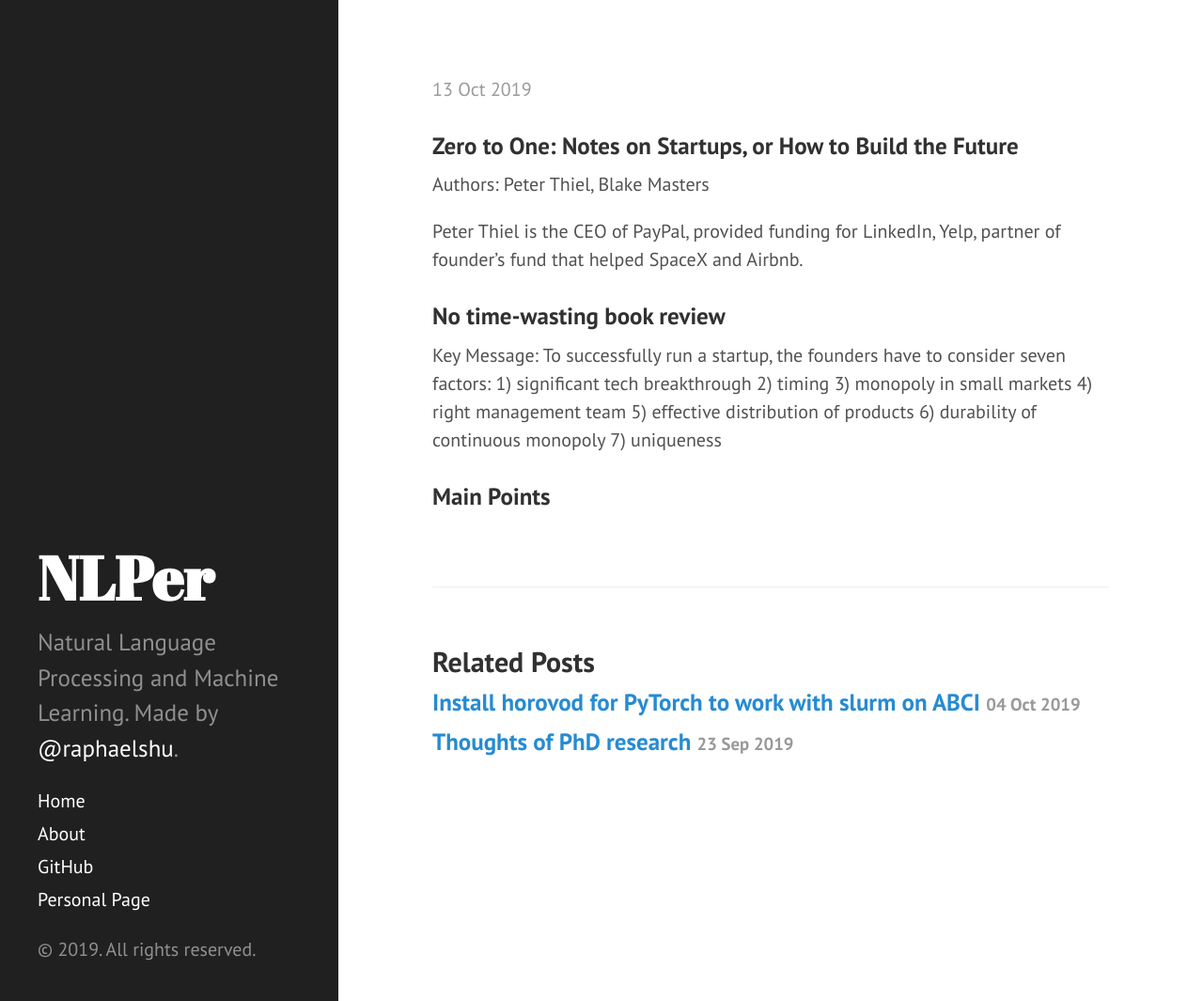
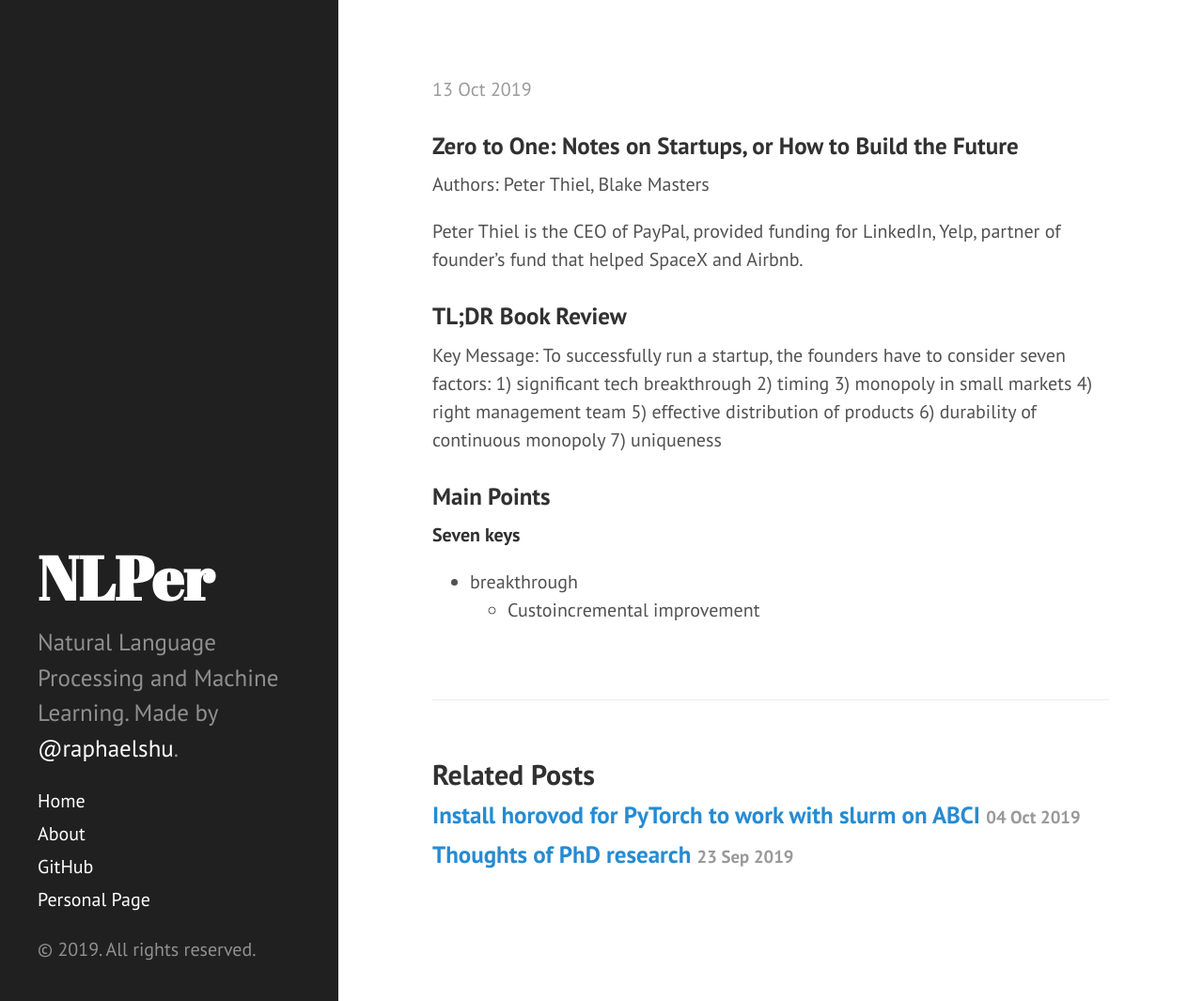
Before and after one commit to zomux/nlper, a Jekyll site: the page built from _posts/2019-10-13-book-review-zero-to-one.md, in a window 1280 px wide and 1065 px high. Shown: the whole window at 94% size. Built offline with Jekyll 4.4.1, drawn with Linux system fonts in a browser that asks for light colours; our own code applies the rules of GitHub Pages for plain Markdown files; comment, search, counter and statistics services are not loaded.

Commit message:
_posts/2019-10-13-book-review-zero-to-one.md updated from https://stackedit.io/

```diff
--- a/_posts/2019-10-13-book-review-zero-to-one.md
+++ b/_posts/2019-10-13-book-review-zero-to-one.md
@@ -9,13 +9,16 @@ Authors: Peter Thiel, Blake Masters
 
 Peter Thiel is the CEO of PayPal, provided funding for LinkedIn, Yelp, partner of founder's fund that helped SpaceX and Airbnb.
 
-### No time-wasting book review
+### TL;DR Book Review
 
 Key Message: To successfully run a startup, the founders have to consider seven factors: 1) significant tech breakthrough 2) timing 3) monopoly in small markets 4) right management team 5) effective distribution of products 6) durability of continuous monopoly 7) uniqueness
 
 ### Main Points
 
+**Seven keys**
 
+- breakthrough
+	- Custoincremental improvement
 <!--stackedit_data:
-eyJoaXN0b3J5IjpbLTYwNzk4Njc0OF19
+eyJoaXN0b3J5IjpbLTE3NTM3Mjc1OF19
 -->
```
